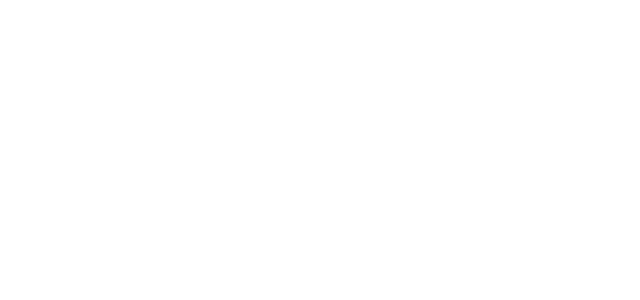
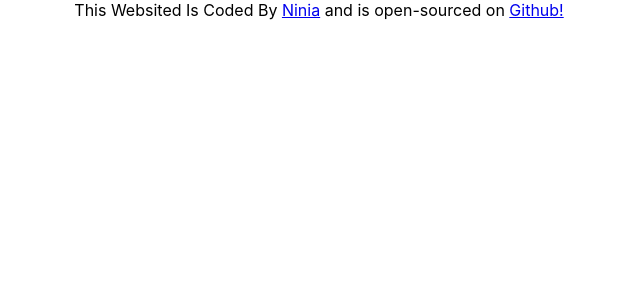
Before and after one commit to niniantadze/react-dictionary-by-ninia, a React (Create React App) app: page / in a window 1280 px wide. Shown: the top 300 px of the page, without its empty margins (321-961 px from the left). Built offline with nearby package versions, Linux system fonts and the light colour scheme.

Commit message:
added footer

```diff
--- a/src/App.js
+++ b/src/App.js
@@ -1,7 +1,23 @@
 import "./App.css";
 
 function App() {
-  return <div className="App"></div>;
+  return (
+    <div className="App">
+      <footer>
+        This Websited Is Coded By{" "}
+        <a href="https://www.linkedin.com/in/nino-antadze/" target="_blank">
+          Ninia
+        </a>{" "}
+        and is open-sourced on{" "}
+        <a
+          href="https://github.com/niniantadze/react-dictionary-by-ninia"
+          target="_blank"
+        >
+          Github!
+        </a>
+      </footer>
+    </div>
+  );
 }
 
 export default App;
```
